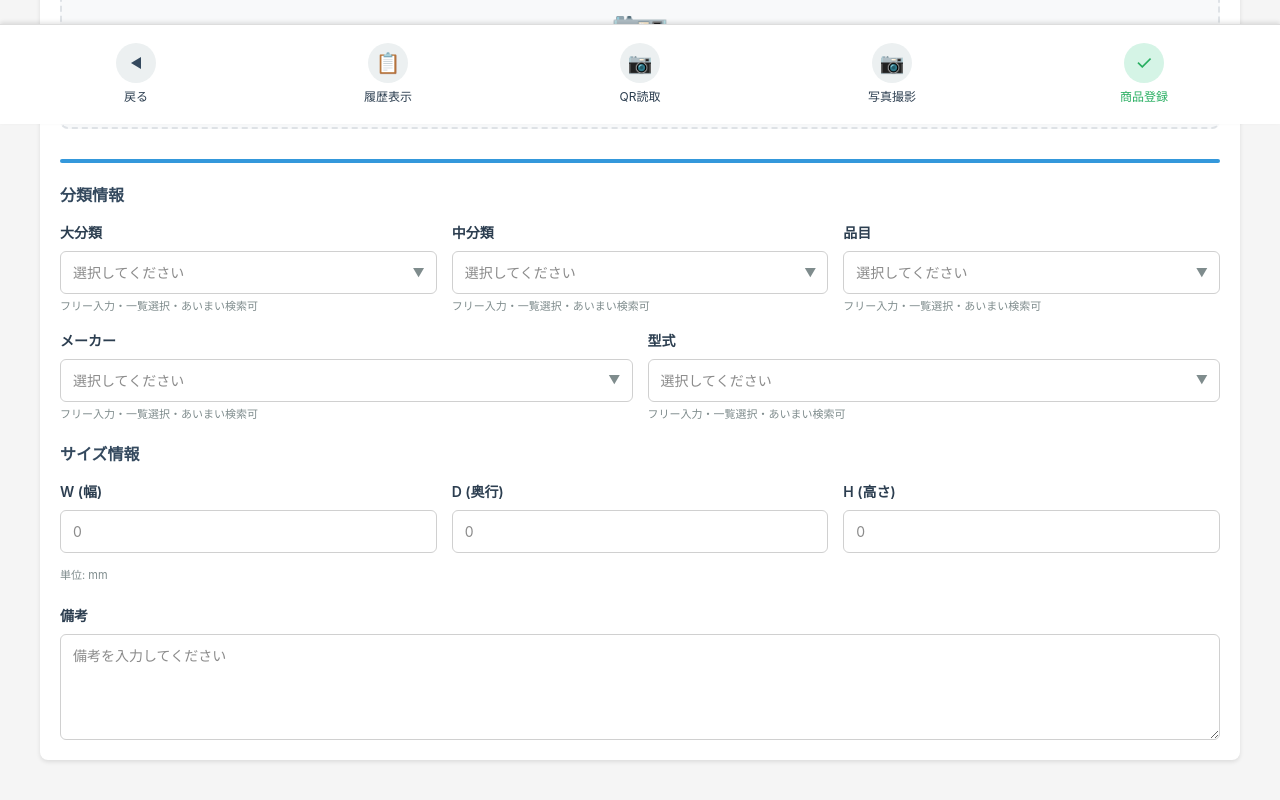
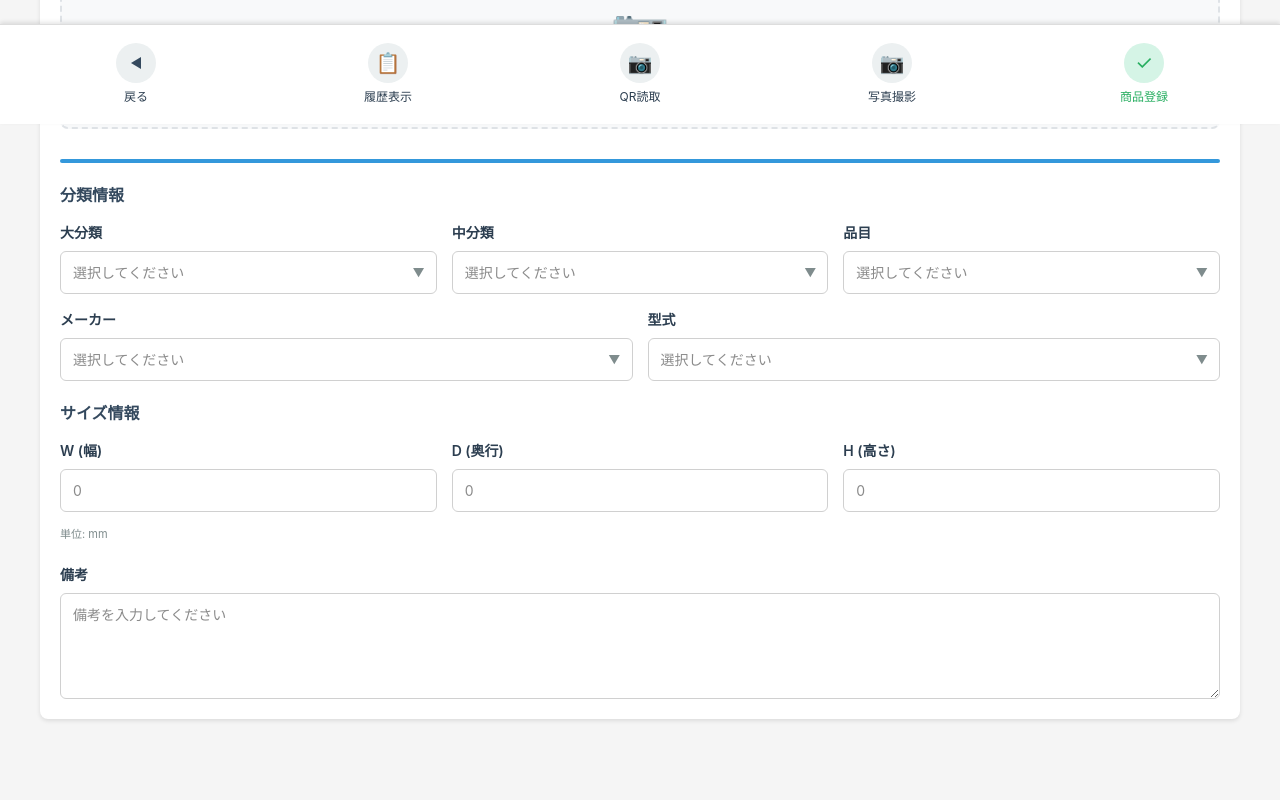
Before and after one commit to Ryota-wata/medical-device-mgmt, a Next.js app: page /asset-survey in a window 1280 px wide. Shown: the part 676-1476 px from the top of the page. Built offline with nearby package versions, Linux system fonts and the light colour scheme.

Commit message:
SearchableSelectの補足説明テキストを削除
🤖 Generated with [Claude Code](https://claude.com/claude-code)

Co-Authored-By: Claude <noreply@anthropic.com>

```diff
--- a/components/ui/SearchableSelect.tsx
+++ b/components/ui/SearchableSelect.tsx
@@ -182,17 +182,6 @@ export function SearchableSelect({
           検索結果がありません
         </div>
       )}
-
-      {!disabled && (
-        <span style={{
-          display: 'block',
-          fontSize: isMobile ? '10px' : '11px',
-          color: '#7f8c8d',
-          marginTop: '4px'
-        }}>
-          フリー入力・一覧選択・あいまい検索可
-        </span>
-      )}
     </div>
   );
 }
```
